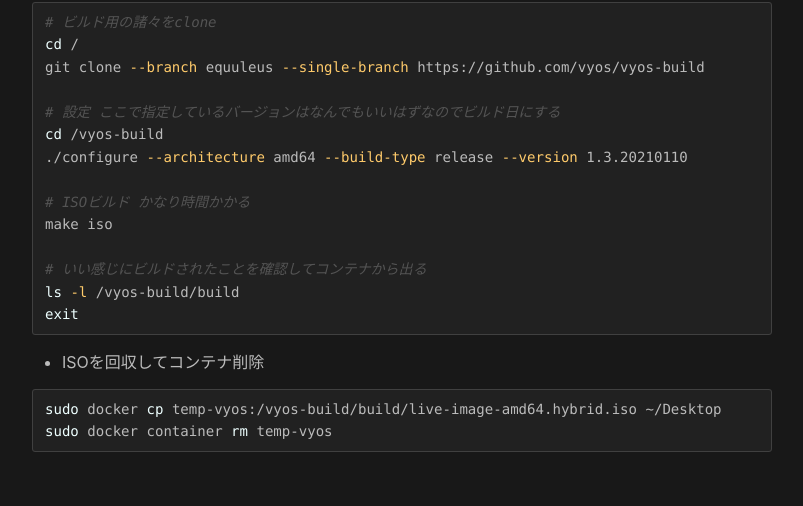
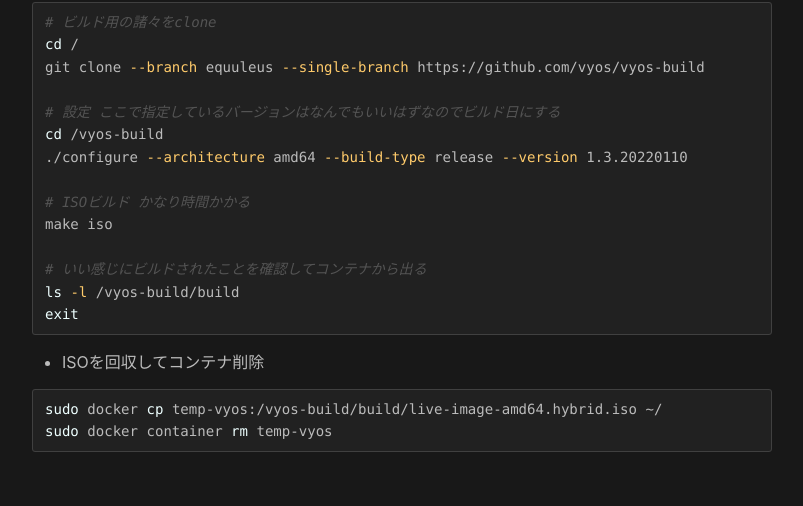
Before and after one commit to maeda577/maeda577.github.io, a Jekyll site: the page built from _posts/2021-08-09-vyos-iso.md, in a window 1280 px wide. Shown: the part 1510-2016 px from the top of the page, without its empty margins (238-1041 px from the left). Built offline with Jekyll 4.4.1, drawn with Linux system fonts in a browser that asks for light colours.

Commit message:
記事修正

````diff
--- a/_posts/2021-08-09-vyos-iso.md
+++ b/_posts/2021-08-09-vyos-iso.md
@@ -60,7 +60,7 @@ git clone --branch equuleus --single-branch https://github.com/vyos/vyos-build
 
 # 設定 ここで指定しているバージョンはなんでもいいはずなのでビルド日にする
 cd /vyos-build
-./configure --architecture amd64 --build-type release --version 1.3.20210110
+./configure --architecture amd64 --build-type release --version 1.3.20220110
 
 # ISOビルド かなり時間かかる
 make iso
@@ -73,6 +73,6 @@ exit
 * ISOを回収してコンテナ削除
 
 ``` shell
-sudo docker cp temp-vyos:/vyos-build/build/live-image-amd64.hybrid.iso ~/Desktop
+sudo docker cp temp-vyos:/vyos-build/build/live-image-amd64.hybrid.iso ~/
 sudo docker container rm temp-vyos
 ```
````
